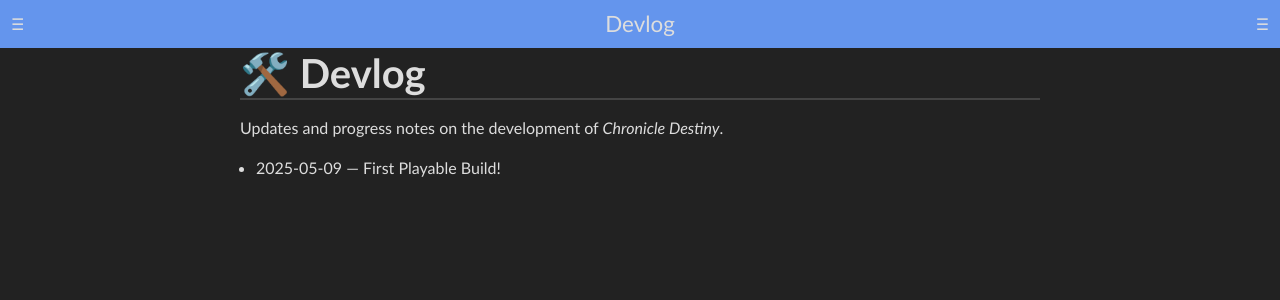
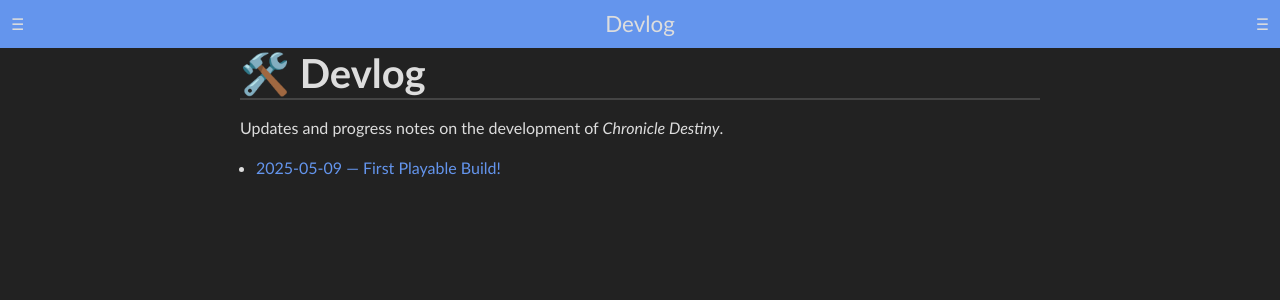
Before and after one commit to zBuLe/Chronicle-Destiny, a Jekyll site: the page built from devlog.md, in a window 1280 px wide. Shown: the top 300 px of the page. Built offline with Jekyll 4.4.1, drawn with Linux system fonts in a browser that asks for light colours; nearby versions of some CDN libraries.

Commit message:
style: update link colors for improved consistency and visibility

```diff
--- a/assets/css/markdown.css
+++ b/assets/css/markdown.css
@@ -30,12 +30,12 @@ main p {
 }
 
 main a {
-    color: var(--accent1-color);
+    color: var(--link-color);
     text-decoration: none;
 }
 
 main a:hover {
-    color: var(--accent2-color);
+    color: var(--hover-color);
     text-decoration: underline;
 }
 
```
